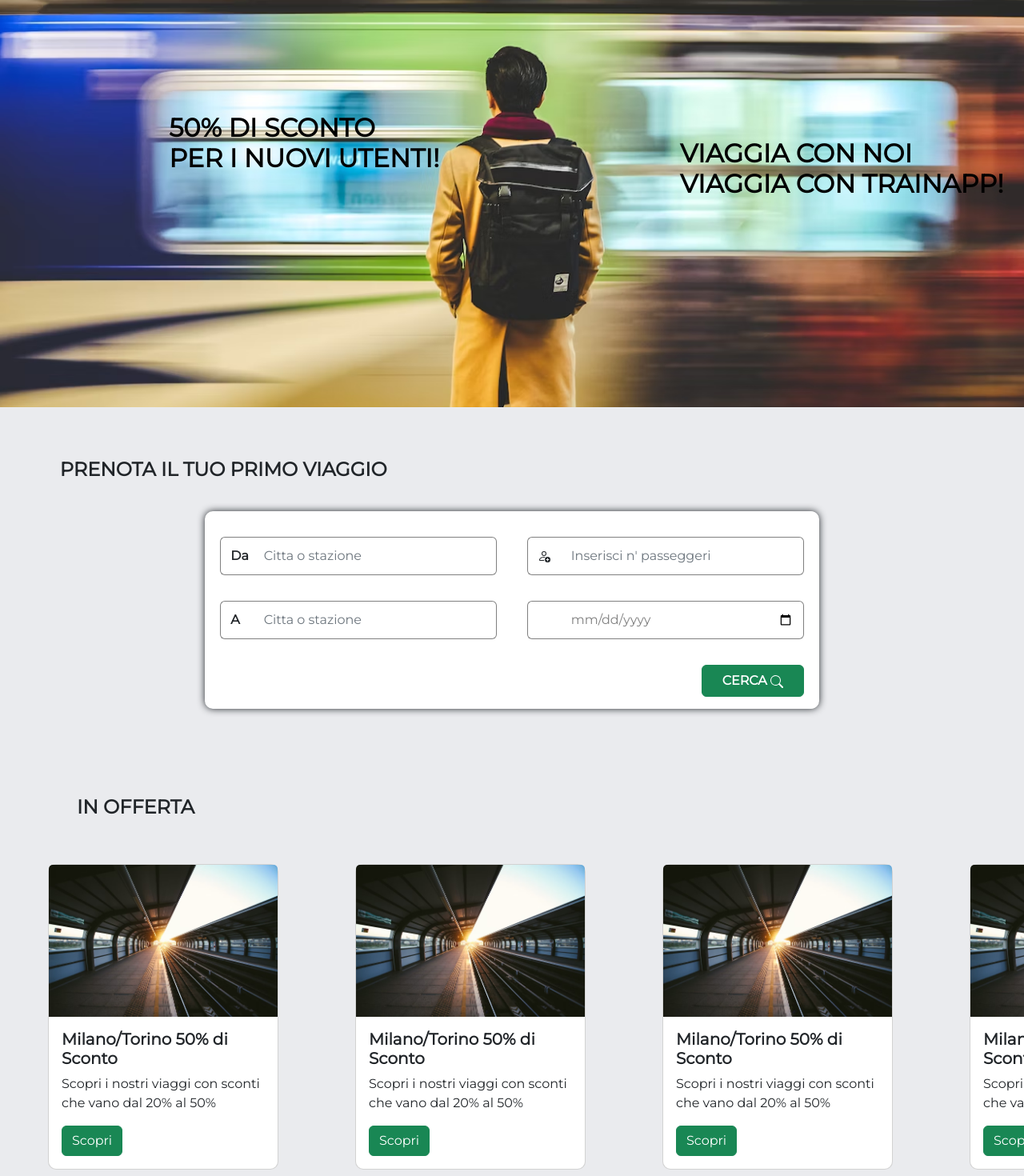
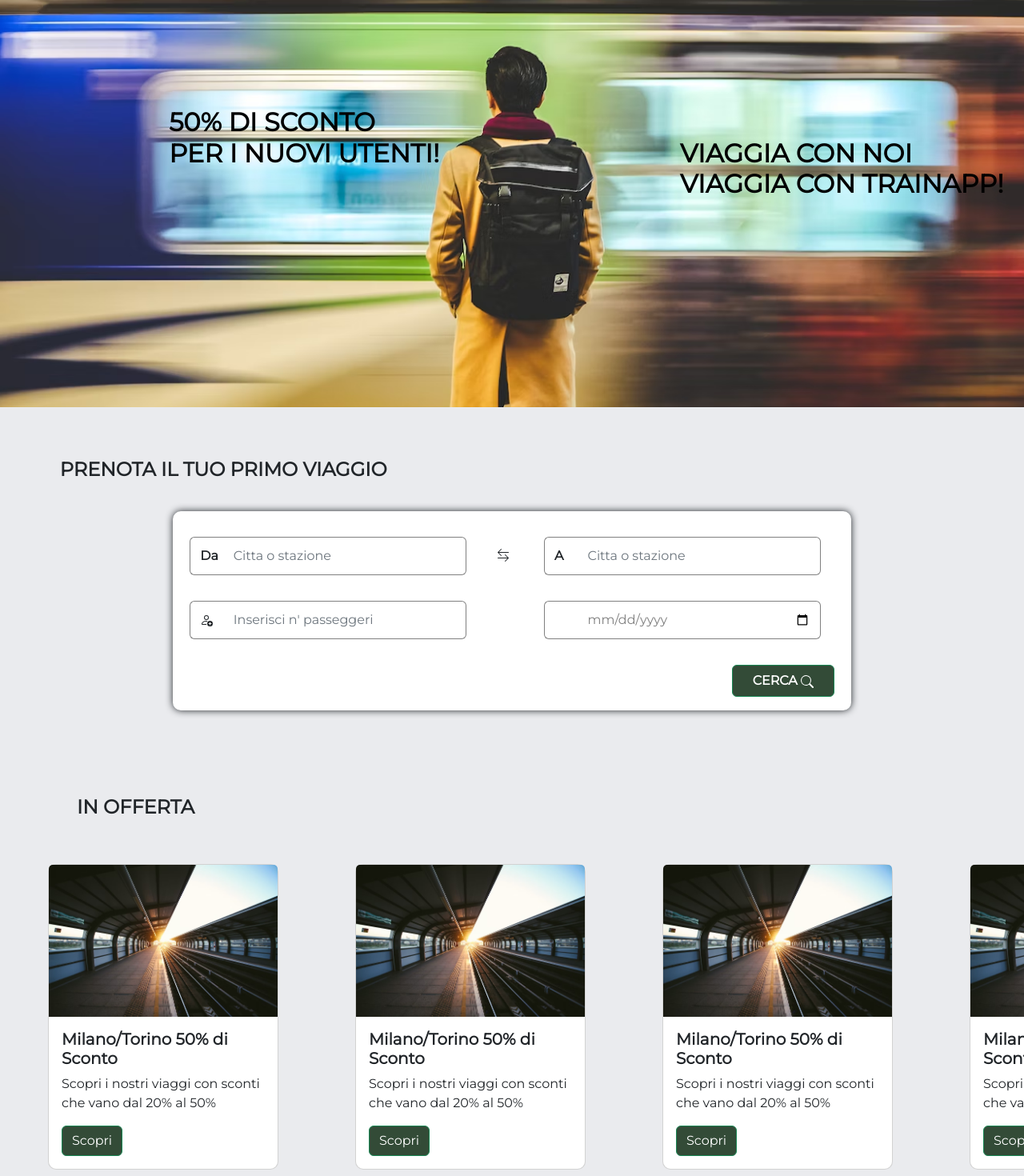
Before and after one commit to Giox367/IoPeppeEDaniele, an Angular app in the folder TrainAppp/: page /home in a window 1280 px wide. Shown: the part 140-1610 px from the top of the page at 80% size. Built offline with nearby package versions, Linux system fonts and the light colour scheme.

Commit message:
fix home

```diff
--- a/TrainAppp/src/app/components/header-promo/header-promo.component.css
+++ b/TrainAppp/src/app/components/header-promo/header-promo.component.css
@@ -52,6 +52,7 @@
   margin-top: 2em;
   padding-block-start: -5px;
   font-weight: 600;
+  background-color: #334b37;
 }
 
 #btnDiv {
@@ -83,3 +84,7 @@
 #container-input1{
   margin-left: 2.5%;
 }
+.switchDiv{
+  width:5em;
+  margin-top: 5%;
+}
--- a/TrainAppp/src/app/components/header-promo/header-promo.component.html
+++ b/TrainAppp/src/app/components/header-promo/header-promo.component.html
@@ -1,5 +1,5 @@
 <div class="container-fluid">
-  <h4 ID="HeadingsTicket"> <strong>PRENOTA IL TUO PRIMO VIAGGIO </strong></h4>
+  <h4 ID="HeadingsTicket"><strong>PRENOTA IL TUO PRIMO VIAGGIO </strong></h4>
   <div class="container-form">
     <form>
       <div class="divForm">
@@ -14,18 +14,6 @@
               aria-describedby="addon-wrapping"
             />
           </div>
-          <div class="input-group flex-nowrap">
-            <span class="input-group-text" id="addon-wrapping">A</span>
-            <input
-              type="text"
-              class="form-control"
-              placeholder="Citta o stazione"
-              aria-label="Citta o stazione"
-              aria-describedby="addon-wrapping"
-            />
-          </div>
-        </div>
-        <div class="container-input">
           <div class="input-group flex-nowrap">
             <span class="input-group-text" id="addon-wrappingPeople">
               <svg
@@ -50,6 +38,23 @@
               aria-label=""
               aria-describedby="wrappingPeople"
               id="wrappingPeople"
+            />
+          </div>
+        </div>
+        <div class="switchDiv">
+          <span id="spn" ><svg xmlns="http://www.w3.org/2000/svg" width="16" height="16" fill="currentColor" class="bi bi-arrow-left-right" viewBox="0 0 16 16">
+            <path fill-rule="evenodd" d="M1 11.5a.5.5 0 0 0 .5.5h11.793l-3.147 3.146a.5.5 0 0 0 .708.708l4-4a.5.5 0 0 0 0-.708l-4-4a.5.5 0 0 0-.708.708L13.293 11H1.5a.5.5 0 0 0-.5.5zm14-7a.5.5 0 0 1-.5.5H2.707l3.147 3.146a.5.5 0 1 1-.708.708l-4-4a.5.5 0 0 1 0-.708l4-4a.5.5 0 1 1 .708.708L2.707 4H14.5a.5.5 0 0 1 .5.5z"/>
+          </svg></span>
+        </div>
+        <div class="container-input">
+          <div class="input-group flex-nowrap">
+            <span class="input-group-text" id="addon-wrapping">A</span>
+            <input
+              type="text"
+              class="form-control"
+              placeholder="Citta o stazione"
+              aria-label="Citta o stazione"
+              aria-describedby="addon-wrapping"
             />
           </div>
           <div class="input-group flex-nowrap">
--- a/TrainAppp/src/app/components/home/home.component.css
+++ b/TrainAppp/src/app/components/home/home.component.css
@@ -12,7 +12,7 @@
 #main{
   font-size: 2em;
   font-weight: 700;
-  margin-top: 15%;
+  margin-top: 14.5%;
   margin-left: 16.5%;
   color: black;
 
--- a/TrainAppp/src/app/components/services/services.component.css
+++ b/TrainAppp/src/app/components/services/services.component.css
@@ -22,3 +22,7 @@
 h5{
   font-weight: 600;
 }
+#btn{
+
+  background-color:#334b37;
+}
--- a/TrainAppp/src/app/components/ticket-card/ticket-card.component.css
+++ b/TrainAppp/src/app/components/ticket-card/ticket-card.component.css
@@ -20,3 +20,6 @@
 h5{
   font-weight: 600;
 }
+#btn{
+  background-color:#334b37 ;
+}
--- a/TrainAppp/src/app/components/ticket-card/ticket-card.component.html
+++ b/TrainAppp/src/app/components/ticket-card/ticket-card.component.html
@@ -3,6 +3,6 @@
   <div class="card-body">
     <h5 class="card-title">Milano/Torino 50% di Sconto</h5>
     <p class="card-text">Scopri i nostri viaggi con sconti che vano dal 20% al 50%</p>
-    <button type="button" class="btn btn-success">Scopri</button>
+    <button type="button" class="btn btn-success" id="btn">Scopri</button>
   </div>
 </div>
```
